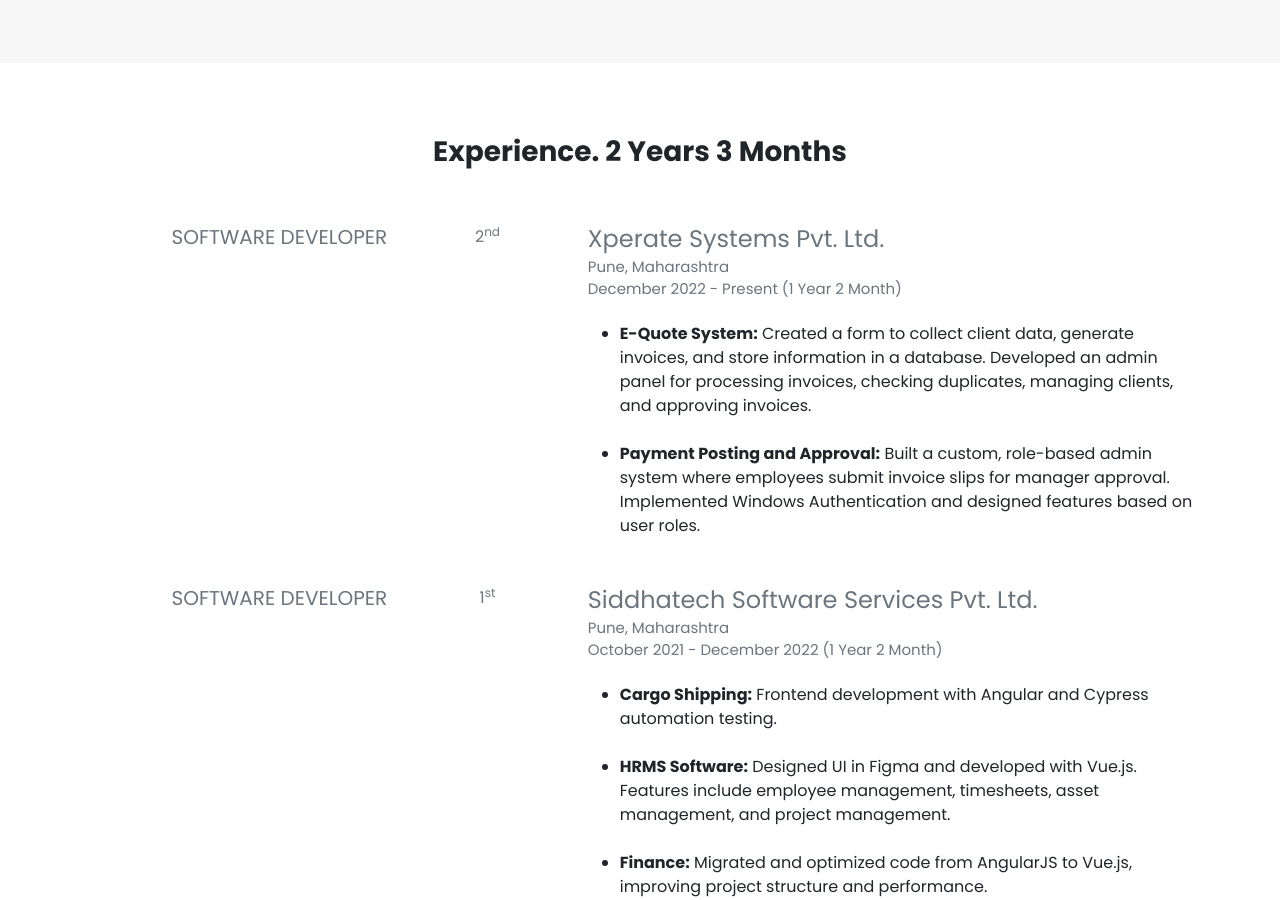
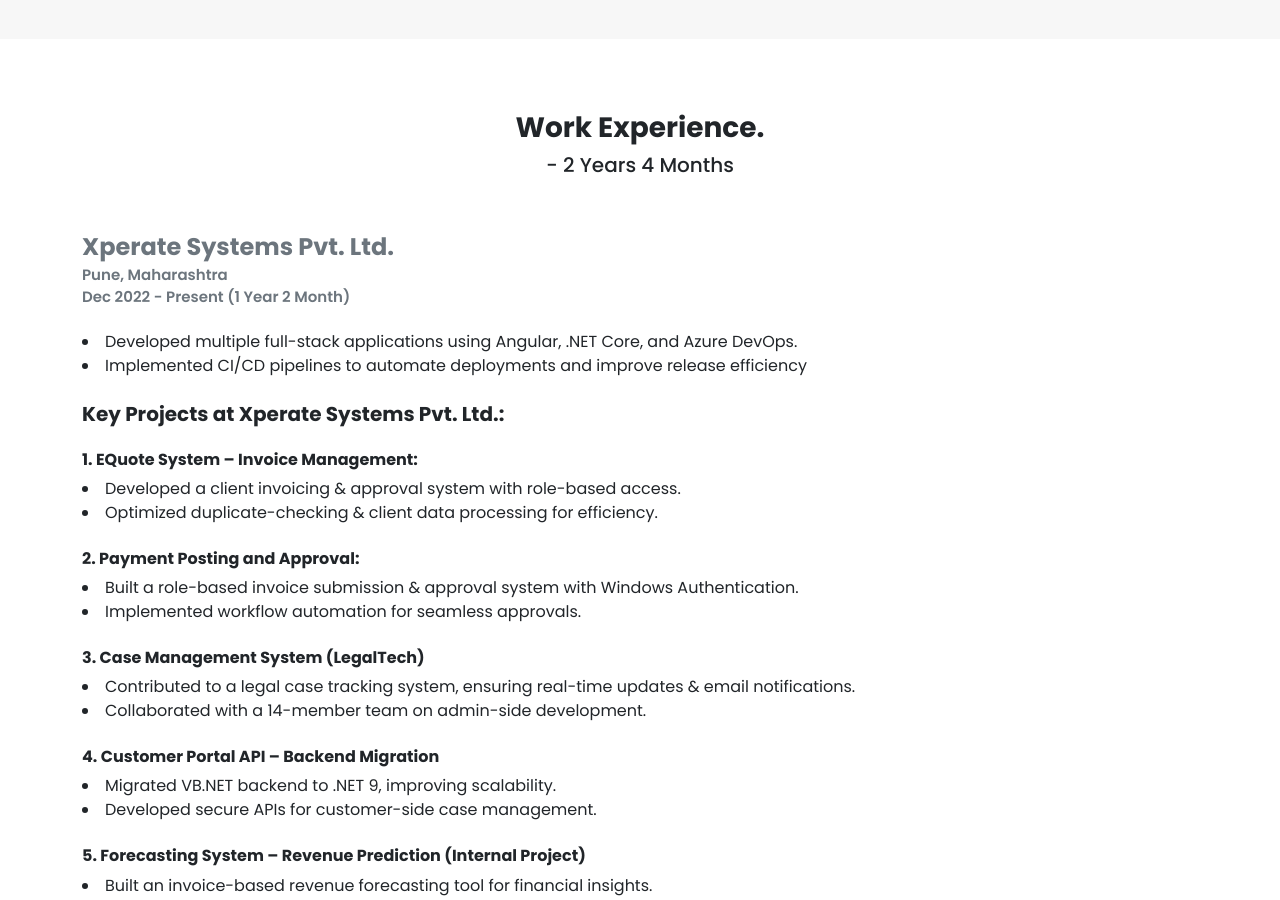
Before and after one commit to kaushalshah750/mrkaushalshah, an Angular app: page / in a window 1280 px wide. Shown: the part 2500-3400 px from the top of the page. Built offline with nearby package versions, Linux system fonts and the light colour scheme.

Commit message:
updated resume for resigning xperate

```diff
--- a/src/app/shared/body/body.component.html
+++ b/src/app/shared/body/body.component.html
@@ -5,8 +5,8 @@
         </div>
         <div class="py-2">
             <h3 class="poppins-bold">About Me.</h3>
-            <h4 class="poppins-regular about-desc text-secondary mb-4">SOFTWARE DEVELOPER</h4>
-            <p class="poppins-regular text-secondary">Hello, I am <b>Kaushal Shah</b>, a passionate software developer with over 2 years of experience in full-stack development. My journey in programming began with HTML, CSS, and JavaScript, and has since evolved to include expertise in technologies like TypeScript, Angular, Vue.js, and .NET Core. I'm dedicated to continually expanding my skills and recently embarked on a journey to learn Python.</p>
+            <h4 class="poppins-regular about-desc text-secondary mb-4">SENIOR SOFTWARE DEVELOPER</h4>
+            <p class="poppins-regular text-secondary">Hello, I am <b>Kaushal Shah</b>, I am a Senior Software Developer with over 3 years of experience in Full-Stack Development, specializing in .NET Core and Angular frameworks. My expertise includes building scalable applications, optimizing workflows, and implementing CI/CD pipelines using Azure DevOps.</p>
             <p class="poppins-regular text-secondary">Outside of coding, I'm an avid learner and enjoy staying updated with the latest trends in technology. I'm enthusiastic about problem-solving and leveraging technology to create efficient and innovative solutions. When I'm not immersed in coding, you can find me exploring new hobbies, reading, or connecting with like-minded individuals in the tech community.</p>
             <div class="d-flex">
                 <div class="d-flex align-items-center">
--- a/src/app/shared/experience/experience.component.html
+++ b/src/app/shared/experience/experience.component.html
@@ -1,56 +1,81 @@
 <div id="experience" class="py-5">
     <div class="experience-container container poppins-regular">
         <div class="text-center py-4">
-            <h3 class="poppins-bold">Experience. 2 Years 3 Months</h3>
+            <h3 class="poppins-bold">Work Experience.</h3>
+            <h5>- {{calculateYearAndMonthDifference("2021-10-15").years}} Years {{calculateYearAndMonthDifference("2021-10-15").months}} Months</h5>
         </div>
-        <div class="experience-detail grid g-214 my-4 gap-4">
-            <div class="w-100 experience-designation d-flex justify-content-end">
-                <h4 class="poppins-regular designation text-secondary mb-4">SOFTWARE DEVELOPER</h4>
+        <div class="experience-detail my-4 gap-4">
+            <div>
+                <h3 class="company mb-1 poppins-bold text-secondary">Xperate Systems Pvt. Ltd.</h3>
+                <h4 class="address mb-1 poppins-semibold text-secondary">Pune, Maharashtra</h4>
+                <h4 class="experience-txt poppins-semibold text-secondary">Dec 2022 - Present ({{calculateYearAndMonthDifference("2022-12-19").years}} Year {{calculateYearAndMonthDifference("2022-12-19").months}} Month)</h4>
+
+                <div class="my-4">
+                    <li>Developed multiple full-stack applications using Angular, .NET Core, and Azure DevOps.</li>
+                    <li>Implemented CI/CD pipelines to automate deployments and improve release efficiency</li>
+                </div>
+                <h5 class="poppins-bold">Key Projects at Xperate Systems Pvt. Ltd.:</h5>
+                <div class="my-4">
+                    <h6 class="poppins-bold">1. EQuote System – Invoice Management:</h6>
+                    <li>Developed a client invoicing & approval system with role-based access.</li>
+                    <li>Optimized duplicate-checking & client data processing for efficiency.</li>
+                    <br>
+                    <h6 class="poppins-bold">2. Payment Posting and Approval:</h6>
+                    <li>Built a role-based invoice submission & approval system with Windows Authentication.</li>
+                    <li>Implemented workflow automation for seamless approvals.</li>
+                    <br>
+                    <h6 class="poppins-bold">3. Case Management System (LegalTech)</h6>
+                    <li>Contributed to a legal case tracking system, ensuring real-time updates & email notifications.</li>
+                    <li>Collaborated with a 14-member team on admin-side development.</li>
+                    <br>
+                    <h6 class="poppins-bold">4. Customer Portal API – Backend Migration</h6>
+                    <li>Migrated VB.NET backend to .NET 9, improving scalability.</li>
+                    <li>Developed secure APIs for customer-side case management.</li>
+                    <br>
+                    <h6 class="poppins-bold">5. Forecasting System – Revenue Prediction (Internal Project)</h6>
+                    <li>Built an invoice-based revenue forecasting tool for financial insights.</li>
+                    <li>Automated billing rate estimations & invoice generation.</li>
+                    <br>
+                    <h6 class="poppins-bold">6. UI Design</h6>
+                    <li>Designed a 5-page UI in Figma for a project, ensuring user-friendly navigation.</li>
+                    <br>
+                    <h6 class="poppins-bold">7. Account Request – Multi-Stage Approval</h6>
+                    <li>Developed a 5-stage receipt approval system with Actionstep API integration.</li>
+                    <li>Led a 2-member team for system enhancements & RPA automation.</li>
+                    <br>
+                    <h6 class="poppins-bold">8. Conflict Check – Identity Verification</h6>
+                    <li>Built a document validation system ensuring secure compliance checks.</li>
+                    <br>
+                    <h6 class="poppins-bold">9. Speech Processing – Middleware Integration</h6>
+                    <li>Developed a middleware API linking SpeechLive with Actionstep.</li>
+                    <li>Implemented S2S authentication & data mapping for speech dictation files.</li>
+                </div>
             </div>
-            <div class="experience-num d-flex justify-content-center">
-                <div class="poppins-regular text-secondary">2<sup>nd</sup></div>
-            </div>
+        </div>
+        <div class="experience-detail my-5 gap-4">
             <div>
-                <h3 class="company mb-1 poppins-regular text-secondary">Xperate Systems Pvt. Ltd.</h3>
-                <h4 class="address mb-1 poppins-regular text-secondary">Pune, Maharashtra</h4>
-                <h4 class="experience-txt poppins-regular text-secondary">December 2022 - Present ({{calculateYearAndMonthDifference().years}} Year {{calculateYearAndMonthDifference().months}} Month)</h4>
+                <h3 class="company mb-1 poppins-bold text-secondary">Siddhatech Software Services Pvt. Ltd.</h3>
+                <h4 class="address mb-1 poppins-semibold text-secondary">Pune, Maharashtra</h4>
+                <h4 class="experience-txt poppins-semibold text-secondary">Oct 2021 - Dec 2022 (1 Year 2 Month)</h4>
+
+                <div class="my-4">
+                    <li>Developed frontend interfaces using Angular, HTML, and Bootstrap, following design mocks.</li>
+                    <li>Built Cypress automation tests, improving performance and reliability.</li>
+                </div>
+
+                <h5 class="poppins-bold">Key Projects at Siddhatech Software Services Pvt. Ltd.:</h5>
 
                 <div class="my-4">
                     <ul>
-                        <li><b>E-Quote System:</b> Created a form to collect client data, generate invoices, and store information
-                        in a database. Developed an admin panel for processing invoices, checking duplicates, managing
-                        clients, and approving invoices.</li>
+                        <li><b>Cargo Shipping:</b> Developed frontend in Angular and implemented Cypress automation testing for enhanced performance.</li>
                         <br>
-                        <li><b>Payment Posting and Approval:</b> Built a custom, role-based admin system where employees
-                        submit invoice slips for manager approval. Implemented Windows Authentication and designed
-                        features based on user roles.</li>
-                    </ul>
-                </div>
-            </div>
-        </div>
-        <div class="experience-detail grid g-214 my-4 gap-4">
-            <div class="experience-designation w-100 d-flex justify-content-end">
-                <h4 class="poppins-regular designation text-secondary mb-4">SOFTWARE DEVELOPER</h4>
-            </div>
-            <div class="experience-num d-flex justify-content-center">
-                <div class="poppins-regular text-secondary">1<sup>st</sup></div>
-            </div>
-            <div>
-                <h3 class="company mb-1 poppins-regular text-secondary">Siddhatech Software Services Pvt. Ltd.</h3>
-                <h4 class="address mb-1 poppins-regular text-secondary">Pune, Maharashtra</h4>
-                <h4 class="experience-txt poppins-regular text-secondary">October 2021 - December 2022 (1 Year 2 Month)</h4>
-
-                <div class="my-4">
-                    <ul>
-                        <li><b>Cargo Shipping:</b> Frontend development with Angular and Cypress automation testing.</li>
-                        <br>
-                        <li><b>HRMS Software:</b> Designed UI in Figma and developed with Vue.js. Features include employee management, timesheets, asset management, and project management.</li>
+                        <li><b>HRMS Software:</b> Designed UI in Figma and developed employee management, timesheets, and asset management features using Vue.js.</li>
                         <br>
                         <li><b>Finance:</b> Migrated and optimized code from AngularJS to Vue.js, improving project structure and performance.</li>
                         <br>
                         <li><b>Loan & Banking:</b> Designed and developed UI in Vue.js, integrating with backend APIs for loan management based on company invoices.</li>
                         <br>
-                        <li><b>Online Education Course:</b> Made UI changes and modifications in WordPress.</li>
+                        <li><b>Online Education Course:</b> Implemented UI modifications and enhancements in WordPress.</li>
                     </ul>
                 </div>
             </div>
--- a/src/app/shared/experience/experience.component.ts
+++ b/src/app/shared/experience/experience.component.ts
@@ -10,8 +10,8 @@
   ngOnInit(){
   }
 
-  calculateYearAndMonthDifference(): { years: number, months: number } {
-    var startDate = new Date('2022-12-19')
+  calculateYearAndMonthDifference(start:string): { years: number, months: number } {
+    var startDate = new Date(start)
     var endDate = new Date()
     const startYear = startDate.getFullYear();
     const startMonth = startDate.getMonth();
```
